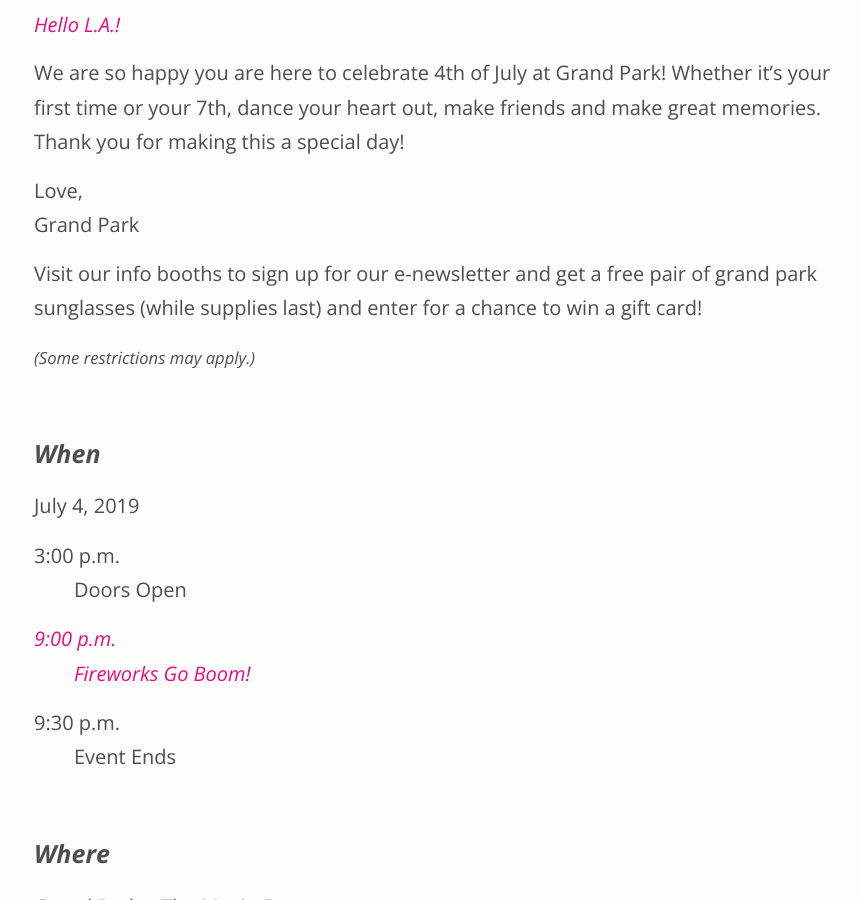
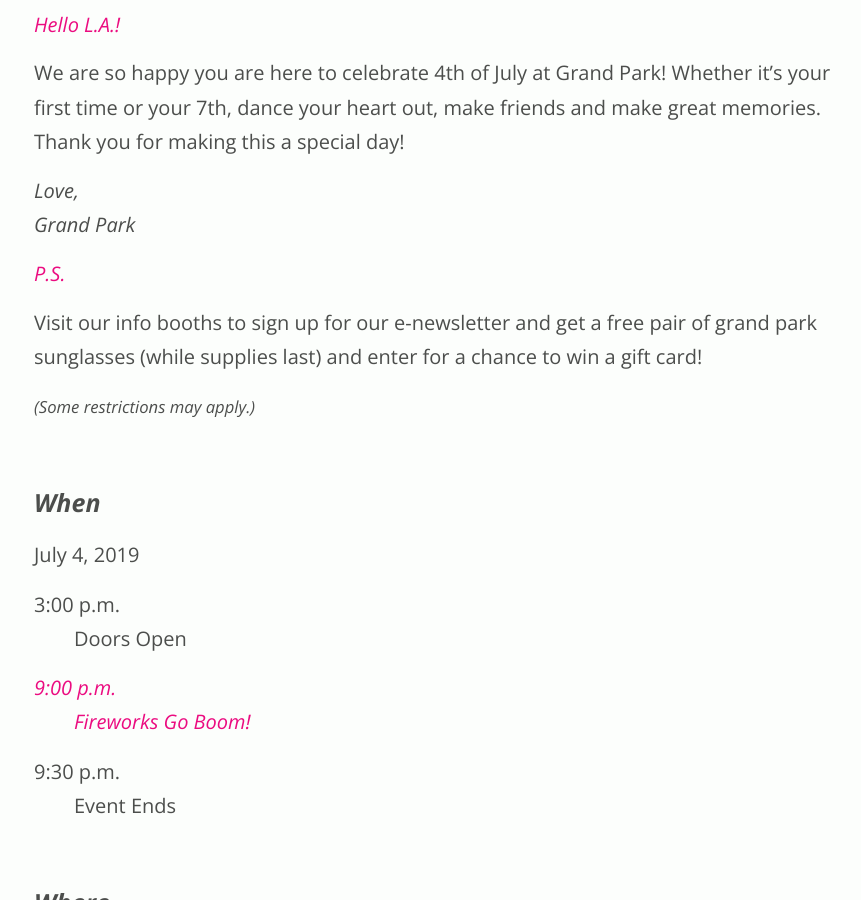
Before and after one commit to grandparkla/july4, a Jekyll site: the page built from index.markdown, in a window 1280 px wide and 900 px high, scrolled down 1845 px. Shown: the whole window, without its empty margins (206-1067 px from the left). Built offline with Jekyll 4.4.1, drawn with Linux system fonts in a browser that asks for light colours.

Commit message:
Update intro

```diff
--- a/index.markdown
+++ b/index.markdown
@@ -13,8 +13,10 @@
 
 We are so happy you are here to celebrate 4th of July at Grand Park! Whether it’s your first time or your 7th, dance your heart out, make friends and make great memories. Thank you for making this a special day!
 
-Love,<br />
-Grand Park
+<em>Love,<br />
+Grand Park</em>
+
+**P.S.**
 
 Visit our info booths to sign up for our e-newsletter and get a free pair of grand park sunglasses (while supplies last) and enter for a chance to win a gift card!
 
```
